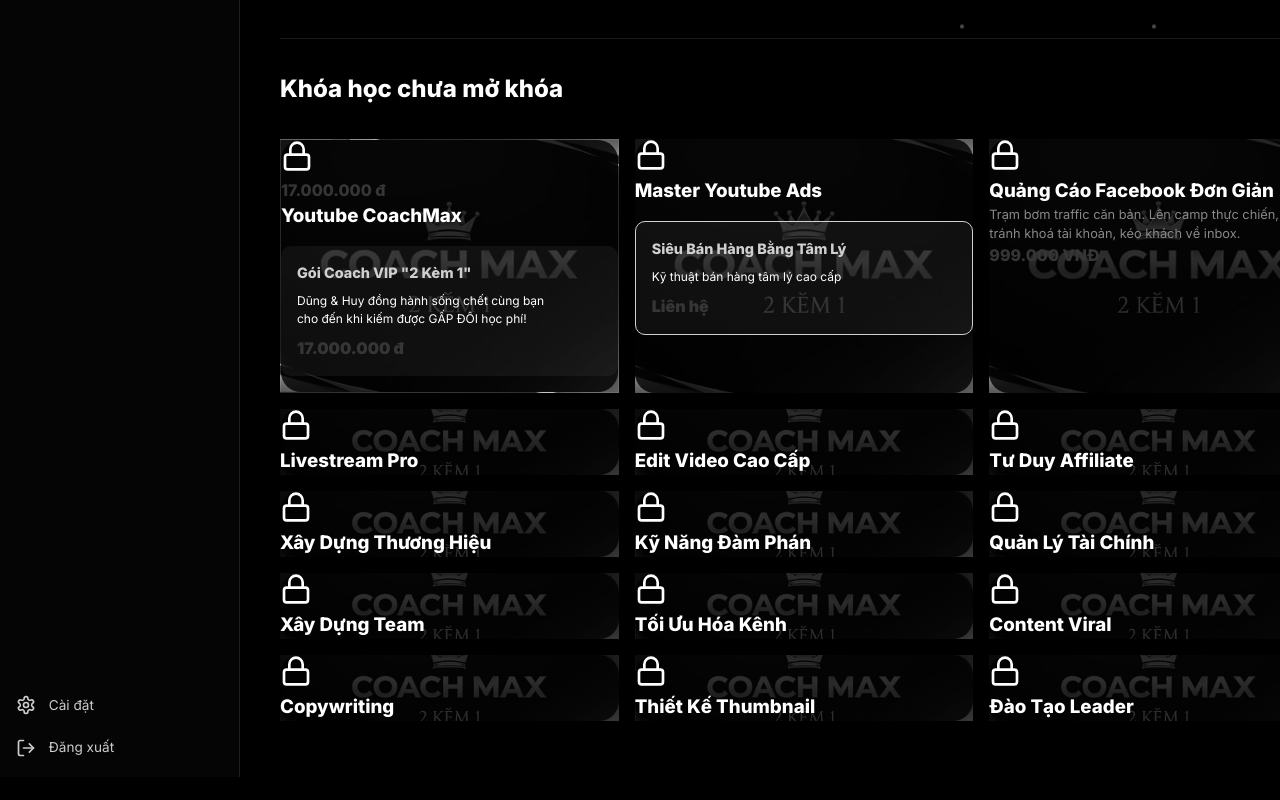
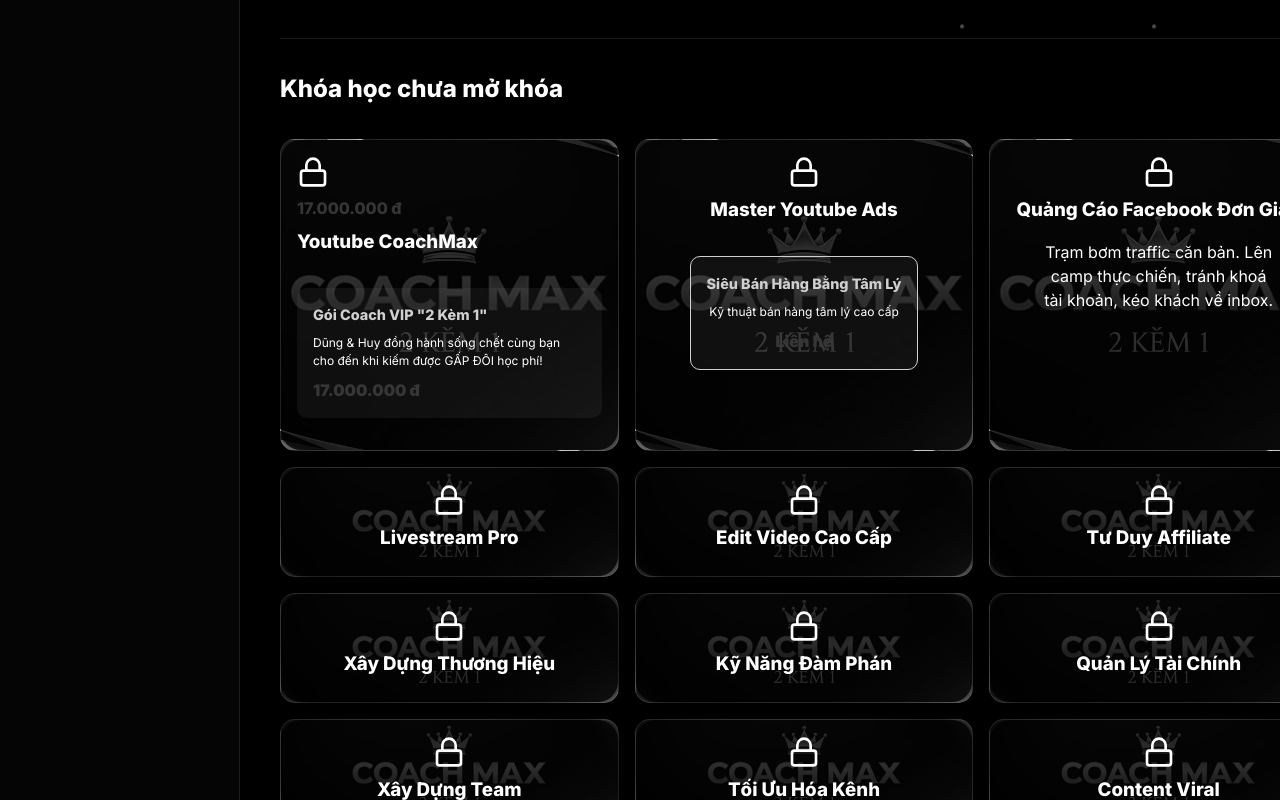
Before and after one commit to trungnguyen1592/app-phanthanhdung, a React (Vite) app: page /learning in a window 1280 px wide. Shown: the part 680-1480 px from the top of the page. Before the commit the page ends 1457 px from the top, so only its background shows below. Built offline with nearby package versions, Linux system fonts and the light colour scheme.

Commit message:
Feat: Group lock icon, price and title in locked-header

```diff
--- a/src/pages/LearningGuide.tsx
+++ b/src/pages/LearningGuide.tsx
@@ -123,11 +123,12 @@
         <div className="locked-grid">
             {lockedCourses.map(course => (
                 <div key={course.id} className={`locked-card course-card-bg ${course.id === 5 ? 'special-locked-card' : ''}`}>
-                    <Lock size={32} color="#fff" />
-                    {course.id === 5 && course.vipDetails && <p className="locked-price">{course.vipDetails.price}</p>}
-                    <h3>{course.title}</h3>
+                    <div className="locked-header">
+                        <Lock size={32} color="#fff" />
+                        {course.id === 5 && course.vipDetails && <p className="locked-price">{course.vipDetails.price}</p>}
+                        <h3>{course.title}</h3>
+                    </div>
                     {course.desc && <p className="locked-desc">{course.desc}</p>}
-                    {course.id !== 5 && course.price && <p className="locked-price">{course.price}</p>}
                     {course.vipDetails && (
                         <div className="vip-box">
                             <h4>{course.vipDetails.title}</h4>
--- a/src/styles/LearningGuide.css
+++ b/src/styles/LearningGuide.css
@@ -190,10 +190,23 @@
     margin-top: 2rem;
 }
 
+.locked-card {
+    background: rgba(255,255,255,0.03);
+    border: 1px solid rgba(255,255,255,0.1);
+    padding: 1rem;
+    border-radius: 15px;
+    display: flex;
+    flex-direction: column;
+    align-items: center;
+    gap: 8px;
+    text-align: center;
+}
+
 .special-locked-card {
     border: 1px solid rgba(255,255,255,0.1);
     align-items: flex-start;
     text-align: left;
+    align-items: flex-start;
 }
 
 .special-locked-card .vip-box {
@@ -224,9 +237,16 @@
   z-index: 1;
 }
 
-.locked-desc {
-    font-size: 0.8rem;
-    color: #888;
+.locked-header {
+    display: flex;
+    flex-direction: column;
+    align-items: center;
+    gap: 8px;
+    margin-bottom: 0.5rem;
+}
+
+.special-locked-card .locked-header {
+    align-items: flex-start;
 }
 
 .locked-price {
```
